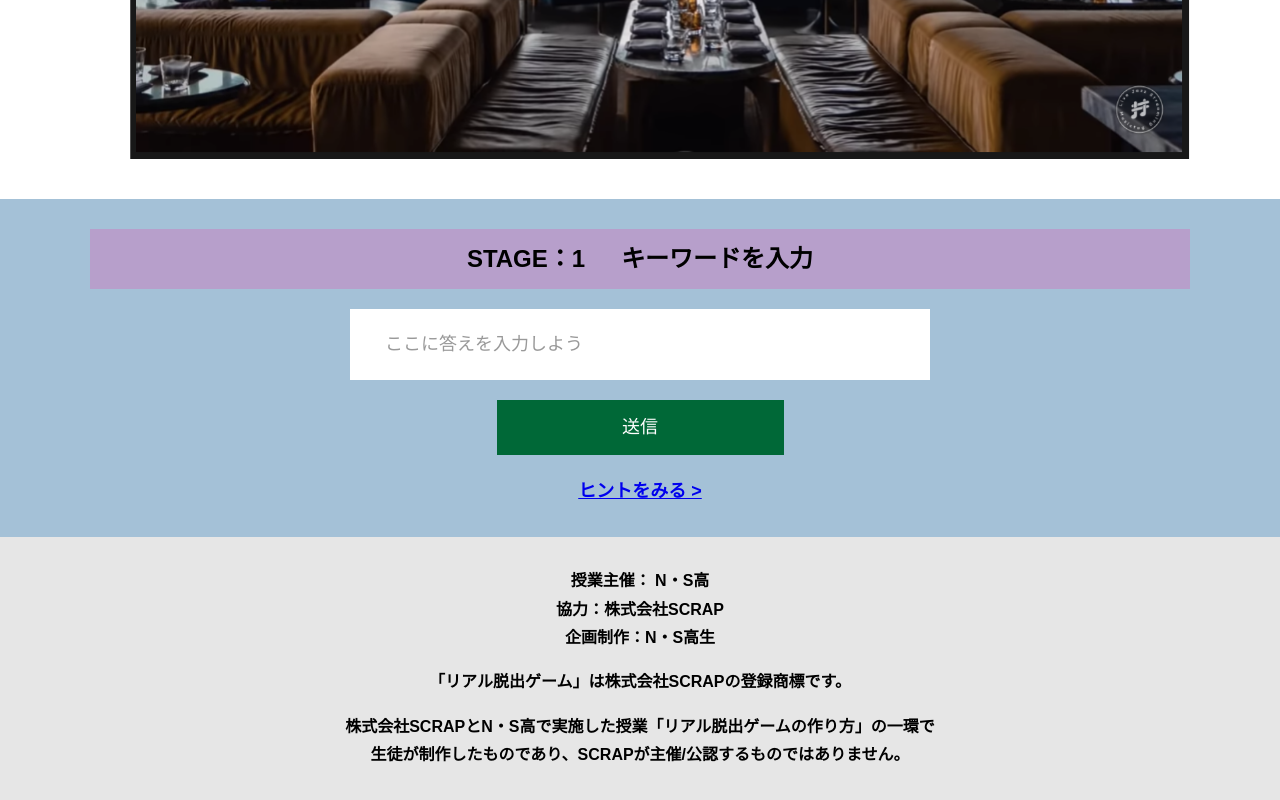
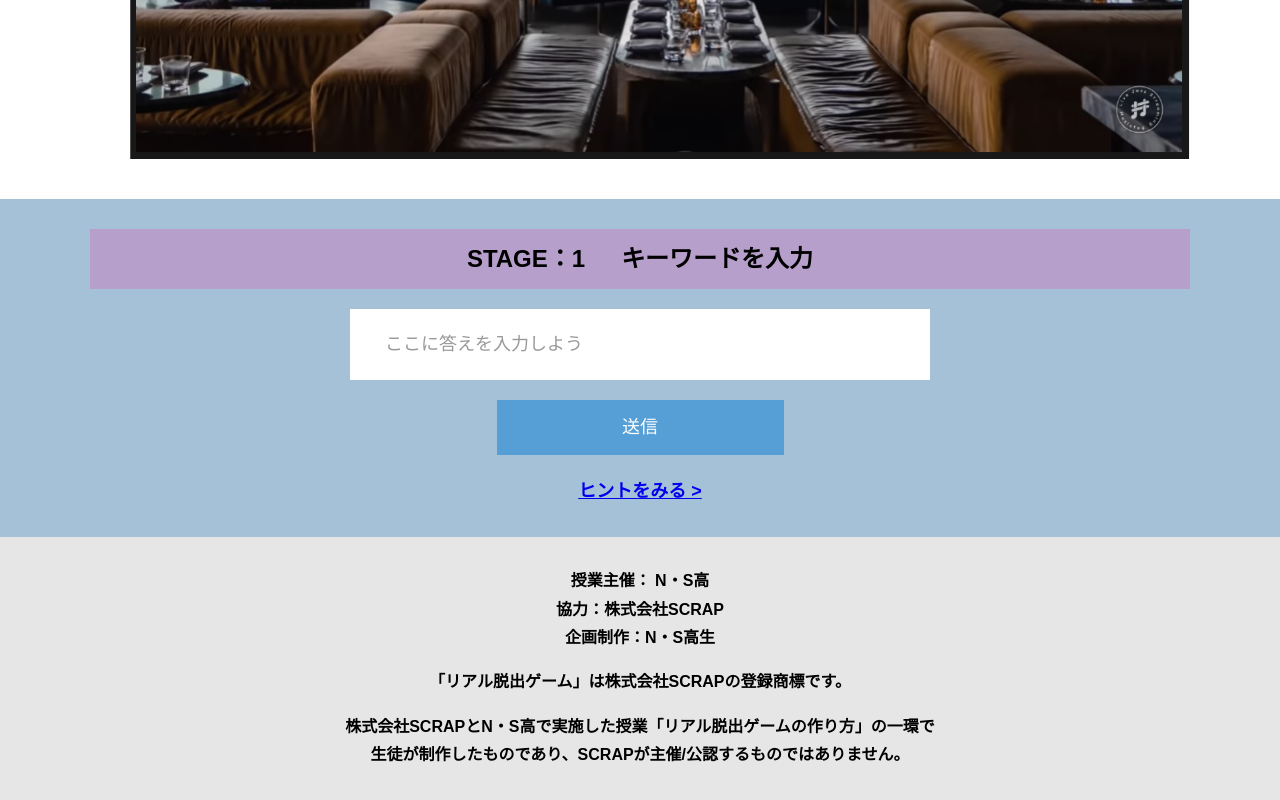
Before and after one commit to irismotimoti/alfa-yoyogi-25, a plain HTML site: page main.html in a window 1280 px wide. Shown: the part 958-1758 px from the top of the page. Drawn offline with nearby package versions, Linux system fonts and the light colour scheme.

Commit message:
Update style.css

```diff
--- a/assets/css/style.css
+++ b/assets/css/style.css
@@ -78,7 +78,7 @@ button {
   display: block;
   border: none;
   margin: 0 auto;
-  background-color: #006837;
+  background-color: #569fd6;
   color: #fff;
   width: 287px;
   height: 55px;
```
